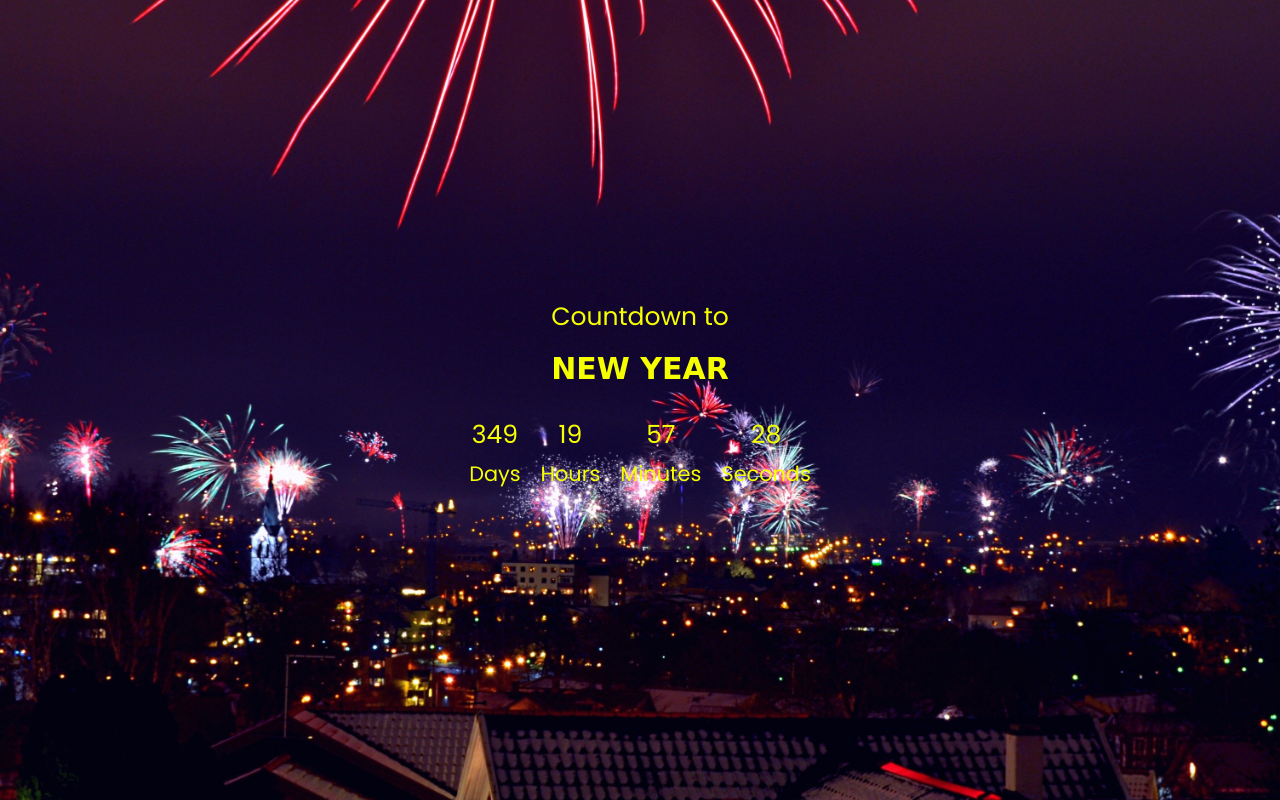
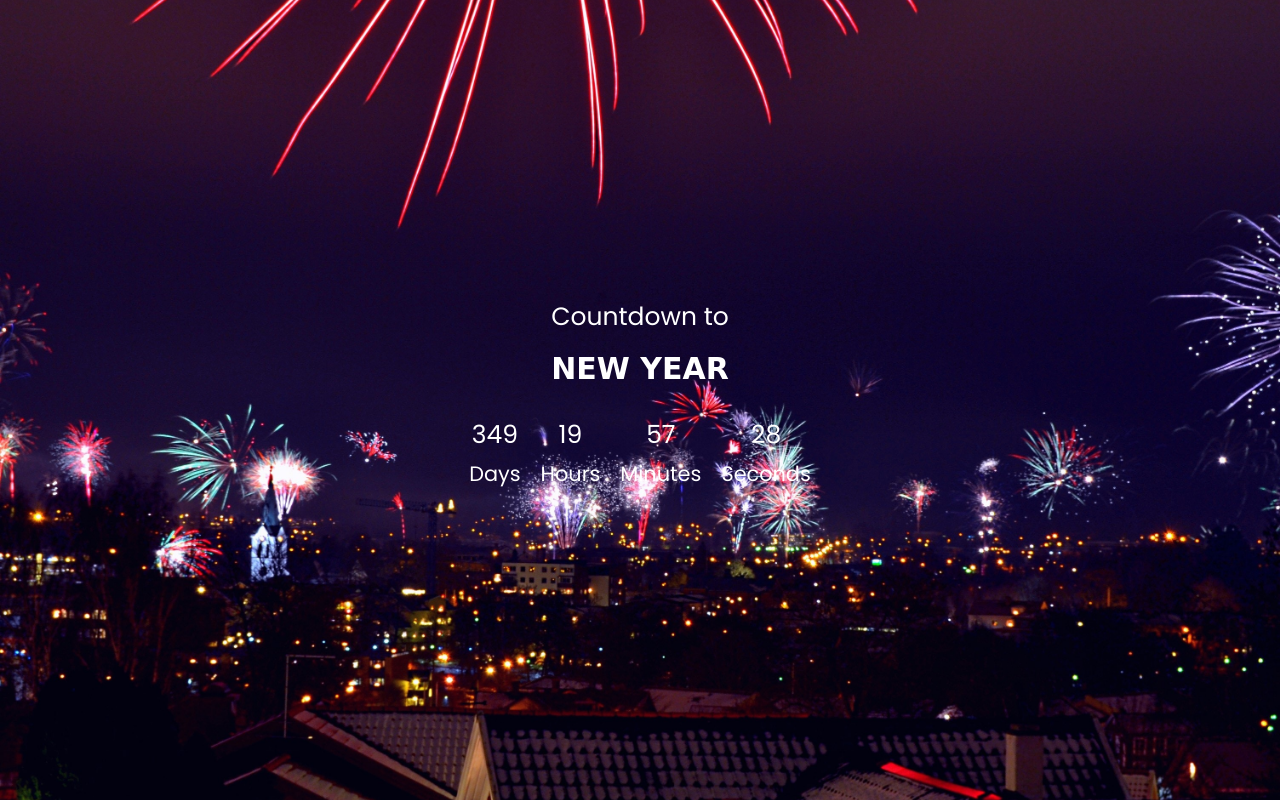
Before and after one commit to premkumar-110/new-year-countdown, a plain HTML site: page index.html in a window 1280 px wide. Drawn offline with Linux system fonts and the light colour scheme; a web font is replaced by a local one.

Commit message:
Update style.css

```diff
--- a/style.css
+++ b/style.css
@@ -12,7 +12,7 @@ body{
     text-align: center;
     justify-content: center;
     background-image: url('background.jpg');
-    color: rgb(246, 255, 0);
+    color: white;
     background-size: cover;
     background-position: center;
     flex-direction: column;
```
